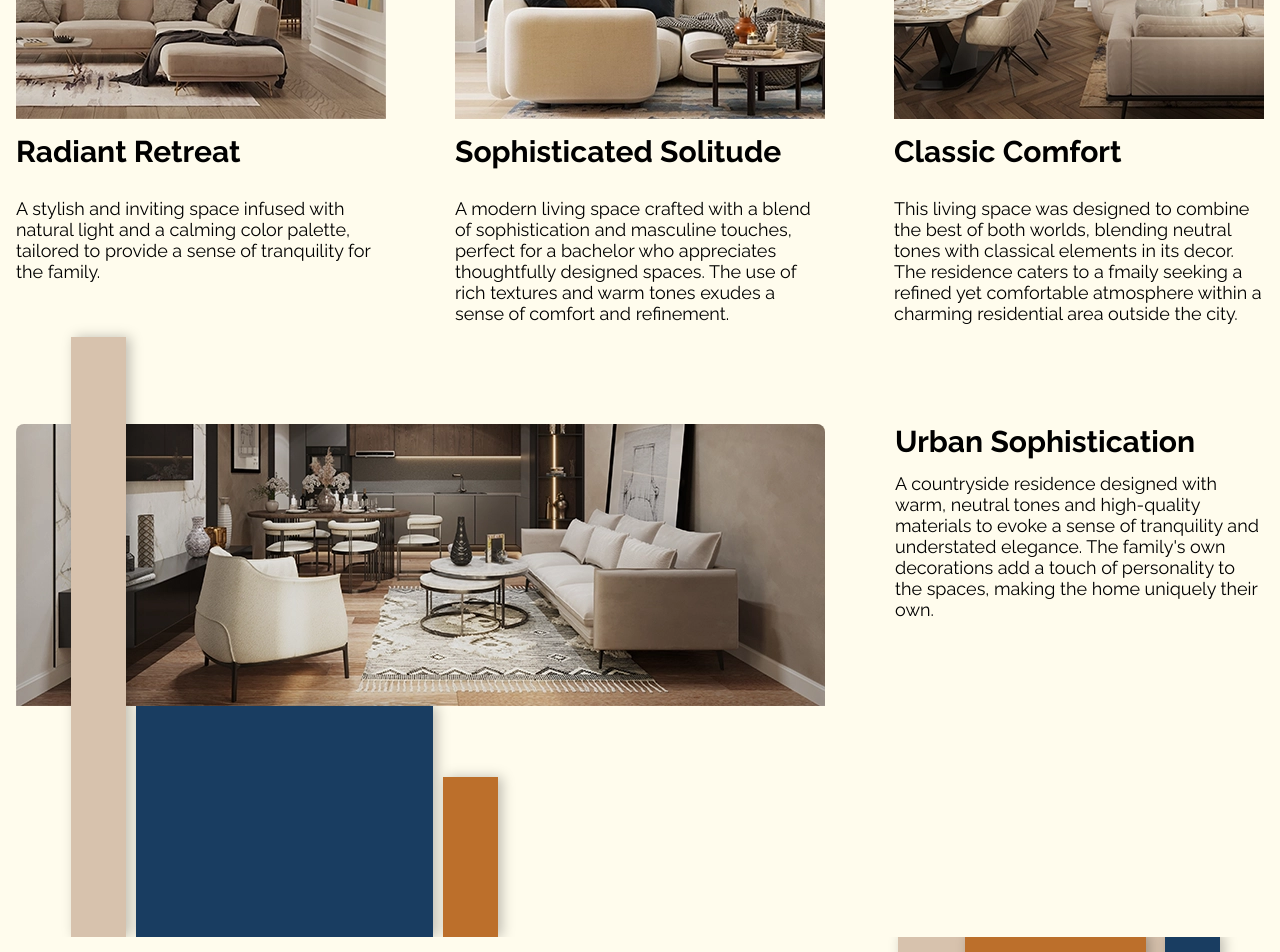
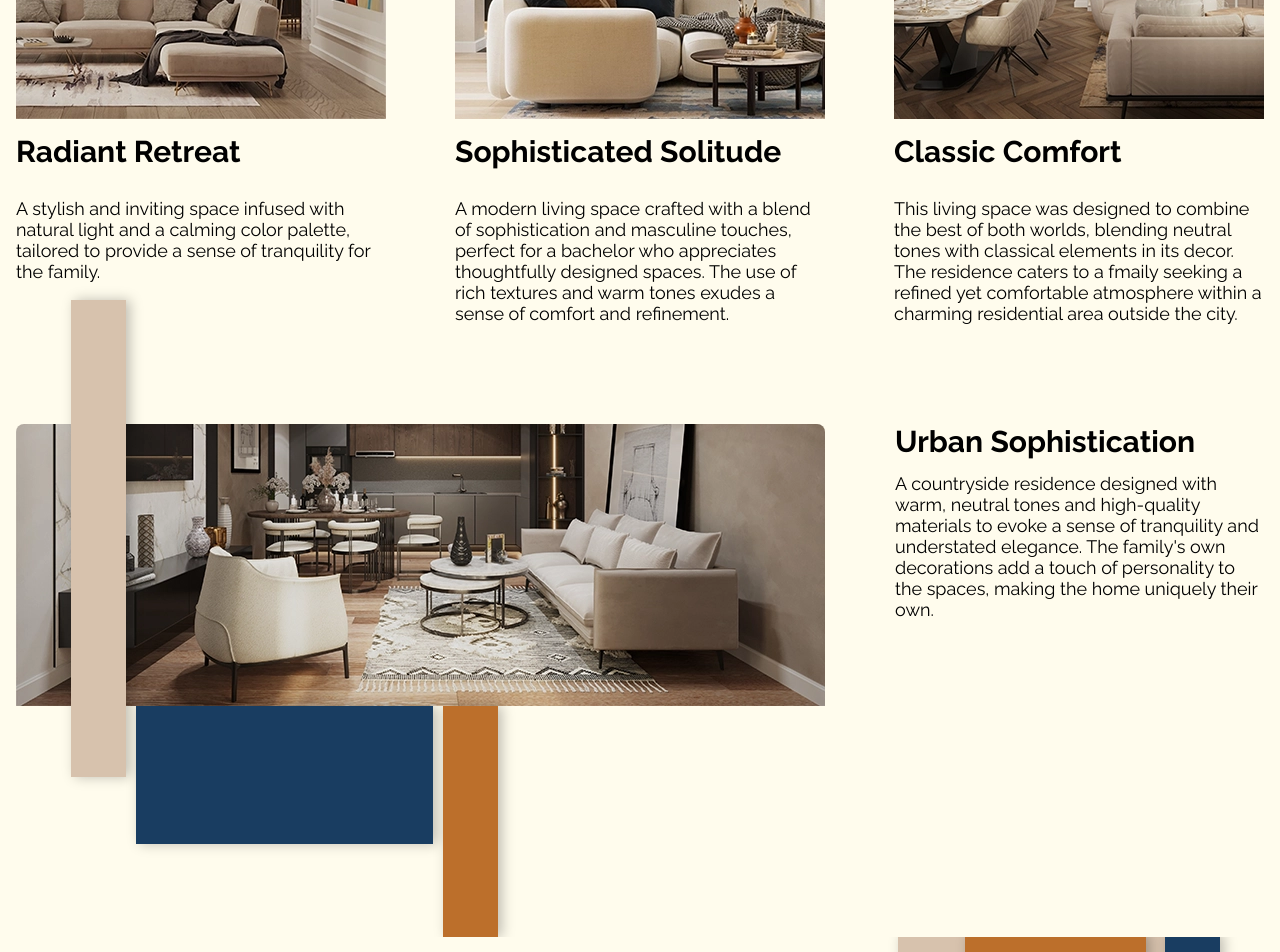
Before and after one commit to Laelys/portofolio_project, a React (Vite) app: page /projects in a window 1280 px wide. Shown: the part 1658-2610 px from the top of the page. Built offline with nearby package versions, Linux system fonts and the light colour scheme.

Commit message:
added css variant for Projects component

```diff
--- a/src/components/ProjectsComponent.jsx
+++ b/src/components/ProjectsComponent.jsx
@@ -1,9 +1,10 @@
 import { useEffect, useState } from "react";
+import PropTypes from "prop-types";
 import ProjectCard from "./subcomponents/ProjectCard";
 import ProjectCardHorizontal from "./subcomponents/ProjectCardHorizontal";
-import "../styling/projects.css";
+import "../styling/projects.css"; // Assuming both styles will be in this file
 
-const ProjectsComponent = () => {
+const ProjectsComponent = ({ variant = "home" }) => {
   const [projectsData, setProjectsData] = useState([]);
 
   useEffect(() => {
@@ -15,12 +16,17 @@ const ProjectsComponent = () => {
   }, []);
 
   return (
-    <div className="projects__container">
+    <div
+      className={`projects__container ${
+        variant === "projectsPage" ? "projectsPage__variant" : ""
+      }`}
+    >
       <div className="projects__graphics">
         <div className="projects__rectangle__first"></div>
         <div className="projects__rectangle__second"></div>
         <div className="projects__rectangle__third"></div>
       </div>
+
       <h2 className="projects__title">
         With 6 years of experience, I have built a diverse portfolio by
         collaborating with various designers on a wide range of projects.
@@ -72,6 +78,7 @@ const ProjectsComponent = () => {
           description={projectsData[7].description}
         />
       )}
+
       <div className="projects__graphics__bottom">
         <div className="projects__rectangle__first__bottom"></div>
         <div className="projects__rectangle__second__bottom"></div>
@@ -82,3 +89,7 @@ const ProjectsComponent = () => {
 };
 
 export default ProjectsComponent;
+
+ProjectsComponent.propTypes = {
+  variant: PropTypes.oneOf(["home", "projectsPage"]), // Define prop type for variant
+};
--- a/src/pages/Home.jsx
+++ b/src/pages/Home.jsx
@@ -2,7 +2,7 @@ import { useEffect, useState } from "react";
 import { Link } from "react-router-dom"; // Import Link
 import Navbar from "../components/Navbar";
 import Carousel from "../components/Carousel";
-import Projects from "../components/ProjectsComponent";
+import ProjectsComponent from "../components/ProjectsComponent";
 import AboutMe from "../components/AboutMe";
 import Footer from "../components/Footer";
 import quoteImage from "../assets/quote-image/portrait.webp";
@@ -93,7 +93,7 @@ const Home = () => {
           </div>
         </div>
       </div>
-      <Projects />
+      <ProjectsComponent variant="home" />
       <AboutMe />
       <div className="cta__section">
         <div className="cta__graphics__top">
--- a/src/pages/Projects.jsx
+++ b/src/pages/Projects.jsx
@@ -6,7 +6,7 @@ const Projects = () => {
   return (
     <>
       <Navbar />
-      <ProjectsComponent />
+      <ProjectsComponent variant="projectsPage" />
       <Footer />
     </>
   );
--- a/src/styling/projects.css
+++ b/src/styling/projects.css
@@ -3,6 +3,7 @@
   src: url("/src/assets/fonts/Raleway-VariableFont_wght.ttf");
 }
 
+/* Default (Home Page) Styles */
 .projects__container {
   font-family: "raleway";
   background-color: #fffced;
@@ -177,3 +178,80 @@
   height: 160px;
   background-color: #bc6f2b;
 }
+
+/* Variant (Projects Page) - Initially identical to Home Page */
+.projectsPage__variant {
+  font-family: "raleway";
+  background-color: #fffced;
+  max-width: 1440px;
+  width: 100%;
+  display: flex;
+  flex-direction: column;
+  margin: 0 auto;
+  padding: 0 96px 140px;
+  box-sizing: border-box;
+  align-items: flex-start;
+  position: relative;
+  overflow: hidden;
+}
+
+.projectsPage__variant .projects__title {
+  font-weight: 500;
+  font-size: 28px;
+  color: #1e1b26;
+  margin: 97px 0 0 0;
+  line-height: 32px;
+}
+
+.projectsPage__variant .projects__description {
+  font-size: 18px;
+  font-weight: 400;
+  margin: 49px 0 31px 0;
+  line-height: 27px;
+}
+
+.projectsPage__variant .projects__graphics {
+  position: absolute;
+  right: 0;
+  top: 0;
+}
+
+.projectsPage__variant .projects__rectangle__first,
+.projectsPage__variant .projects__rectangle__second,
+.projectsPage__variant .projects__rectangle__third {
+  position: absolute;
+  box-shadow: 4px 0px 12px 0px #00000040;
+  z-index: 1;
+}
+
+.projectsPage__variant .projects__rectangle__first__bottom,
+.projectsPage__variant .projects__rectangle__second__bottom,
+.projectsPage__variant .projects__rectangle__third__bottom {
+  position: absolute;
+  bottom: 0;
+  box-shadow: 4px 0px 12px 0px #00000040;
+  z-index: 1;
+}
+
+.projectsPage__variant .projects__rectangle__first__bottom {
+  left: 151px;
+  width: 55px;
+  height: 477px;
+  bottom: 160px;
+  background-color: #d7c2ad;
+}
+
+.projectsPage__variant .projects__rectangle__second__bottom {
+  left: 216px;
+  width: 297px;
+  height: 138px;
+  bottom: 93px;
+  background-color: #193d61;
+}
+
+.projectsPage__variant .projects__rectangle__third__bottom {
+  left: 523px;
+  width: 55px;
+  height: 231px;
+  background-color: #bc6f2b;
+}
```
